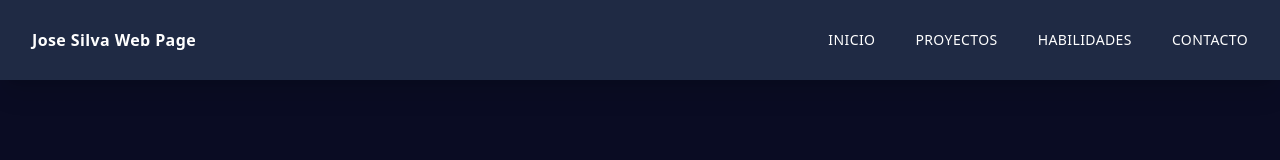
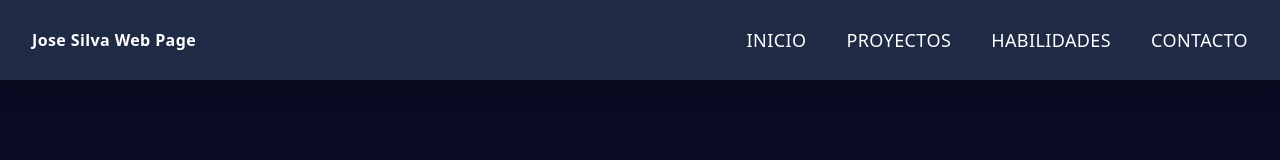
Before and after one commit to ShindouAstrea/portfolio-nextjs-version, a Next.js app: page / in a window 1280 px wide. Shown: the top 160 px of the page. Built offline with nearby package versions, Linux system fonts and the light colour scheme.

Commit message:
Fix: responsive design

```diff
--- a/src/components/NavBar.component.tsx
+++ b/src/components/NavBar.component.tsx
@@ -9,30 +9,33 @@ export default function NavBar(){
         setNavVisible(!isNavVisible);
     }
     return(
-        <div className='fixed w-full h-20 shadow-xl z-[100] bg-[#1F2A44]'>
+        <div className='fixed w-full h-20 shadow-xl z-[100] top-0 bg-[#1F2A44]' >
             <div className="flex justify-between items-center w-full h-full px-2xl:px-16 ">
-               <div className='ml-8 mt-2 mb-2 cursor-pointer '>
+                <Link href='/'>
+                    <div className='ml-8 mt-2 mb-2 cursor-pointer  '>
                     <h3>Jose Silva Web Page</h3>
                </div>
+                </Link>
+
                <div className='mr-8 mt-2 mb-2'>
                     <ul className='hidden md:flex '>
                         <Link href='/'>
-                            <li className='ml-10 text-sm uppercase hover:border-b hover:text-[#85c1e9]'>Inicio</li>
+                            <li className='ml-10 text-lg uppercase  hover:border-b hover:text-[#85c1e9]'>Inicio</li>
                         </Link>
                         <Link href='/projects'>
-                            <li className='ml-10 text-sm uppercase hover:border-b hover:text-[#85c1e9] '>Proyectos</li>
+                            <li className='ml-10 text-lg uppercase hover:border-b hover:text-[#85c1e9] '>Proyectos</li>
                         </Link>
                         <Link href='/skills'>
-                            <li className='ml-10 text-sm uppercase hover:border-b hover:text-[#85c1e9]'>Habilidades</li>
+                            <li className='ml-10 text-lg uppercase hover:border-b hover:text-[#85c1e9]'>Habilidades</li>
                         </Link>
                         <Link href='/contact'>
-                            <li className='ml-10 text-sm uppercase hover:border-b hover:text-[#85c1e9]'>Contacto</li>
+                            <li className='ml-10 text-lg uppercase hover:border-b hover:text-[#85c1e9]'>Contacto</li>
                         </Link>
                     </ul>
                     <div onClick={handlerNavBar} className='md:hidden cursor-pointer'>
                         <CgMenu size={25} />
                     </div>
-                    <div className={ isNavVisible ? 'fixed right-0 top-0 w-full h-screen bg-black/60': ''} >
+                    <div id="navbar"className={ isNavVisible ? 'fixed right-0 top-0 w-full h-screen  bg-black/60': ''}  >
                         <div className= {isNavVisible ? 'fixed right-0 top-0 w-[50%] sm:w-[45%]  bg-[#1F2A44] p-10 ease-in duration-300' : 'fixed right-[-100%] top-0 w-[75%] sm:w-[60%] md:w-[45%] bg-[#1F2A44] p-10 ease-in duration-300'} >
                             <div>
                                 <div className='flex w-full  justify-between'>
```
